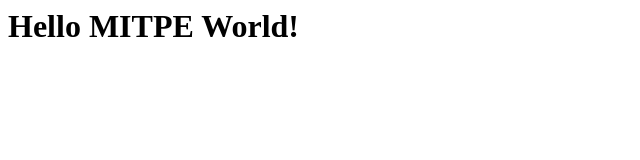
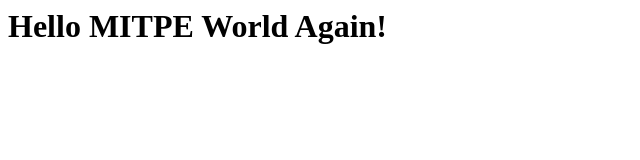
Before and after one commit to amanarora83git/amanmitpe.cloud, a plain HTML site: page index.html in a window 1280 px wide. Shown: the whole page, without its empty margins (0-640 px from the left). Drawn offline with Linux system fonts and the light colour scheme.

Commit message:
second edit

```diff
--- a/index.html
+++ b/index.html
@@ -1,4 +1,4 @@
 <html>
-<h1>Hello MITPE World!</h1>
+<h1>Hello MITPE World Again!</h1>
 
 </html>
```
